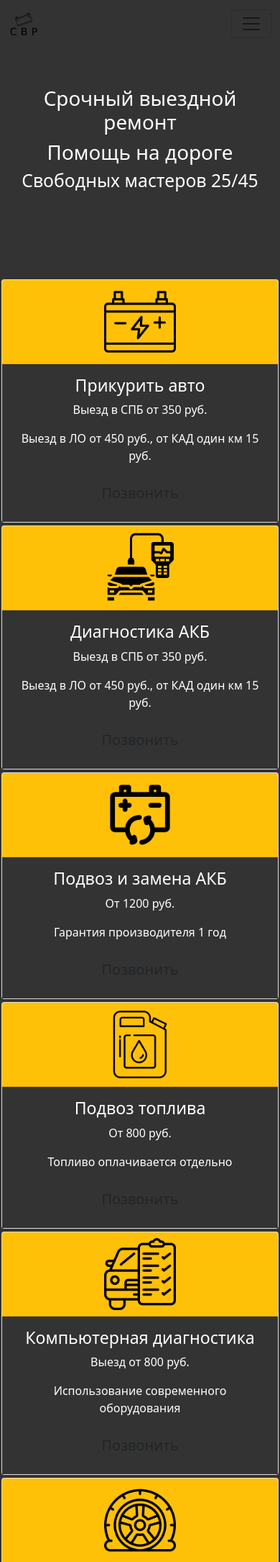
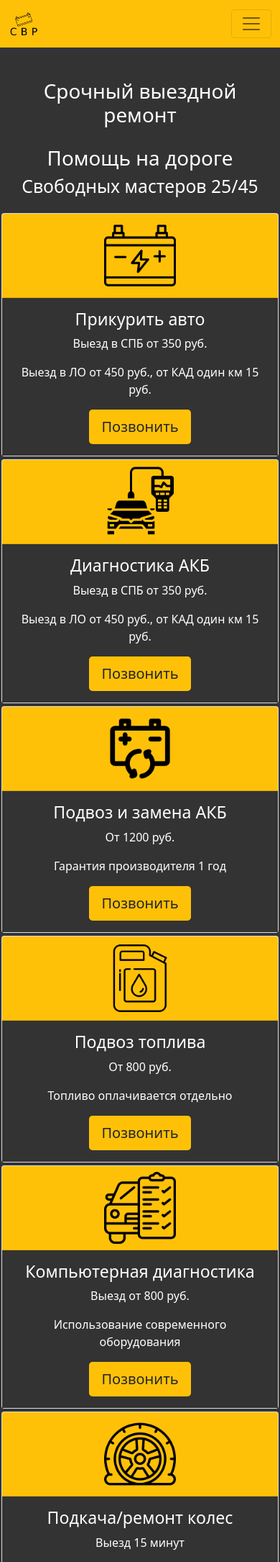
Before and after one commit to belousovsergey56/help-on-road, a Flask app: page / in a window 390 px wide. Shown: the top 2170 px of the page at 72% size. Run offline with Flask 2, Linux system fonts and the light colour scheme; some libraries are stand-ins or nearby versions.

Commit message:
upd colors, upd padding title, add in media padding-title-h1

```diff
--- a/static/css/styles.css
+++ b/static/css/styles.css
@@ -9,22 +9,33 @@ body {
 
 }
 
+.navbar {
+
+	/* background-color: #B6FFCE; */
+	background-color: #ffc107;
+}
+
+.btn {
+	/* background-color: #B6FFCE; */
+	background-color: #ffc107;
+}
+
+.page-title {
+
+	padding-top: 10%;
+	padding-bottom: 5%;
+
+}
+
 /* Заголовок */
+
+
 
 .img-header {
 	height: 40px;
 }
 
 
-
-/* Приветсвие */
-
-.greeting {
-	padding-top: 120px;
-	padding-bottom: 100px;
-	text-align: center;
-
-}
 
 /* Блок быстрого выбора по какой проблеме звонить  */
 
@@ -44,6 +55,7 @@ body {
 
 .card-header {
 	background: #ffc107;
+	/* background: #B6FFCE; */
 
 }
 
@@ -72,11 +84,11 @@ body {
 
 /* О нас */
 
-#about {
+/* #about {
 
 	padding-top: 100px;
 	padding-bottom: 100px;
-}
+} */
 
 
 .img-footer {
@@ -86,27 +98,24 @@ body {
 
 /* Услуги */
 
-#service{
-	padding-top: 120px;
-}
+/* #service{
+	padding-top: 5%;
+} */
 
 /* Страница О Нас */
 
-.about-text {
-	padding-top: 5%;
-}
+
+
+/* .about-title { */
+	/* padding-top: 5%; */
+	/* padding-bottom: 5%;
+} */
 
 /* Страница Котакты */
 
-#contact {
-	padding-top: 120px;
-
+.contact {
+	padding-top: 5%;
 }
-
-.contact {
-	padding-top: 50px;
-}
-
 .text-message {
 
 	text-align: left;
@@ -141,10 +150,28 @@ body {
 }
 
 
+#map {
+	padding-top: 5%;
+}
+
+.map-list-title {
+
+	padding-top: 50px;
+	padding-bottom: 50px;
+
+}
+
 @media (max-width: 600px) {
 
 	.fixed-bottom {
 		position: sticky;
+	}
+
+	.page-title {
+
+		padding-top: 30%;
+		padding-bottom: 5%;
+
 	}
 
 }
@@ -152,5 +179,6 @@ body {
 /* Футер */
 
 .border-top{
+	/* border-top: 1px solid #B6FFCE !important; */
 	border-top: 1px solid #ffc107 !important;
 }
```
